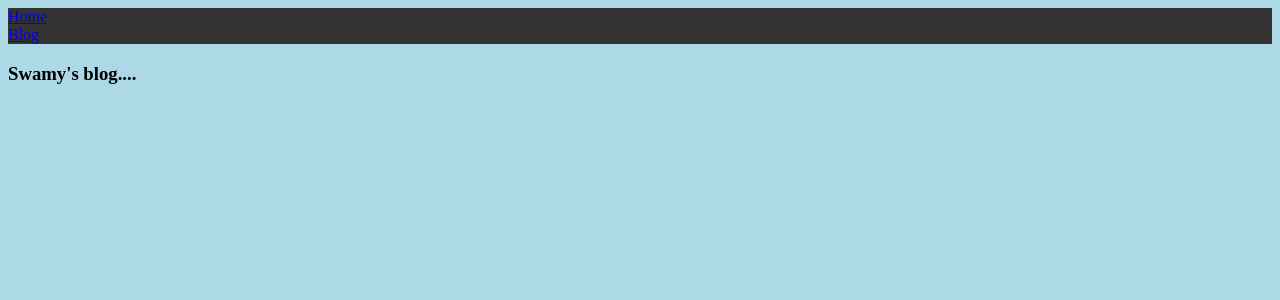
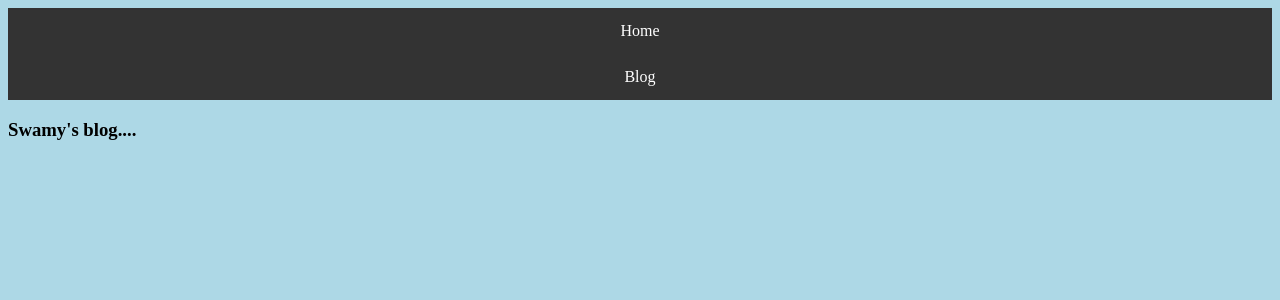
Before and after one commit to swamydp/swamydp.github.io, a Jekyll site: the page built from index.html, in a window 1280 px wide. Shown: the top 300 px of the page. Built offline with Jekyll 4.4.1, drawn with Linux system fonts in a browser that asks for light colours.

Commit message:
Update temp.css

```diff
--- a/css/temp.css
+++ b/css/temp.css
@@ -14,3 +14,16 @@ ul {
 li {
   list-style-type: none;
 }
+
+li a {
+  display: block;
+  color: white;
+  text-align: center;
+  padding: 14px 16px;
+  text-decoration: none;
+}
+
+/* Change the link color to #111 (black) on hover */
+li a:hover {
+  background-color: Tomato;
+}
```
